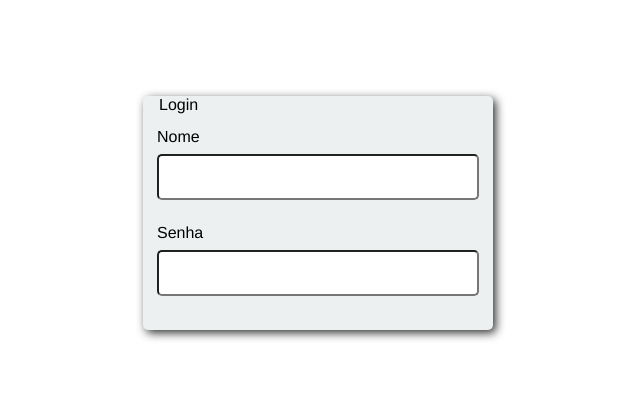
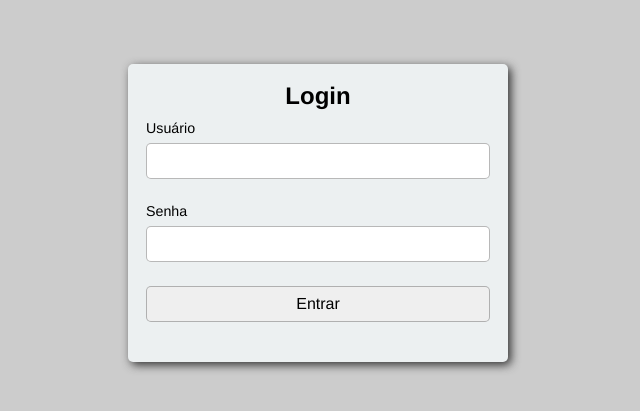
Before and after one commit to MaiconSouzaDevFrontEnd/Form-Login, a plain HTML site: page index.html in a window 1280 px wide. Shown: the part 195-606 px from the top of the page, without its empty margins (322-962 px from the left). Drawn offline with Linux system fonts and the light colour scheme.

Commit message:
Ajustes finais

```diff
--- a/form.css
+++ b/form.css
@@ -5,7 +5,7 @@
 
 body{
     min-height: 100vh;
-
+    background-color: #ccc;
     justify-content: center;
     align-items: center;
 }
@@ -15,14 +15,23 @@ body{
 }
 
 .form{
-    width: 350px;
+    width: 380px;
     background-color: #ecf0f1;
     border-radius:5px;
     box-shadow: 3px 3px 10px #333;
+    padding: 1em;
 }
 
 .form_{
     border: none;
+    padding: 0;
+}
+
+.form_title{
+    text-align: center;
+    font-weight: bold;
+    font-size: 1.5em;
+    padding: .1em 0;
 }
 
 input, label {
@@ -32,10 +41,12 @@ input, label {
 
 label{
     margin: 0.5em 0;
+    font-size: .89em;
 }
 
 input{
-    padding: 0.75em;
+    padding: 0.50em 0.75em;
+    border: 1px solid #77777785;
     border-radius: 5px;
     margin-bottom: 1.5em;
     font-size: 1em;
--- a/index.html
+++ b/index.html
@@ -8,15 +8,17 @@
 </head>
 <body class="flex">
 
-    <form action="#" method="post" class="form">
+    <form action="#" method="post" class="form" required>
         <fieldset class="form_">
             <legend class="form_title">Login</legend>
 
-            <label for="name">Nome</label>
+            <label for="name">Usuário</label>
             <input type="text" id="name" name="name">
 
             <label for="password">Senha</label>
             <input type="password" id="password" name="password">
+
+            <input type="submit" value="Entrar">
         </fieldset>
     </form>
 
```
